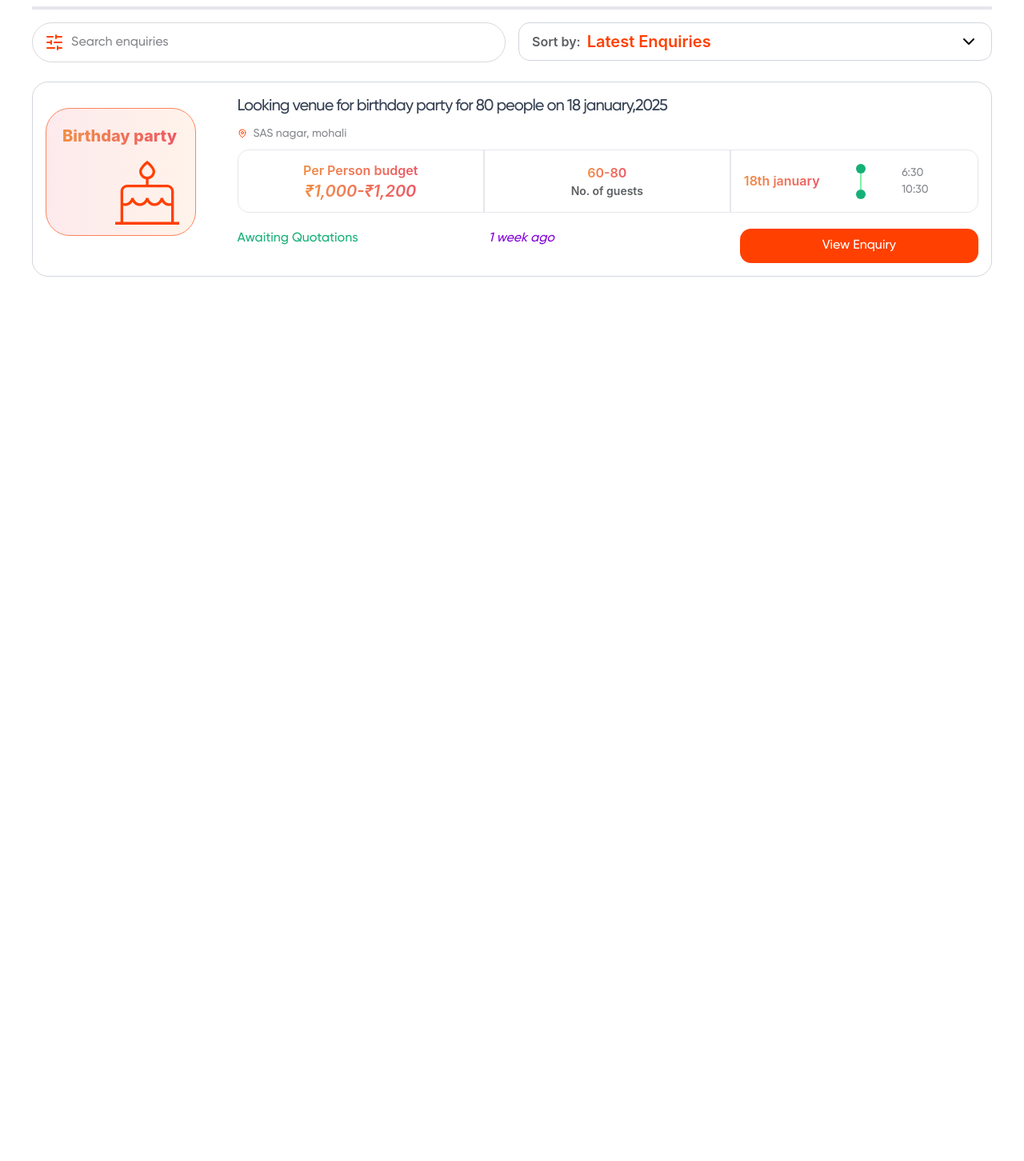
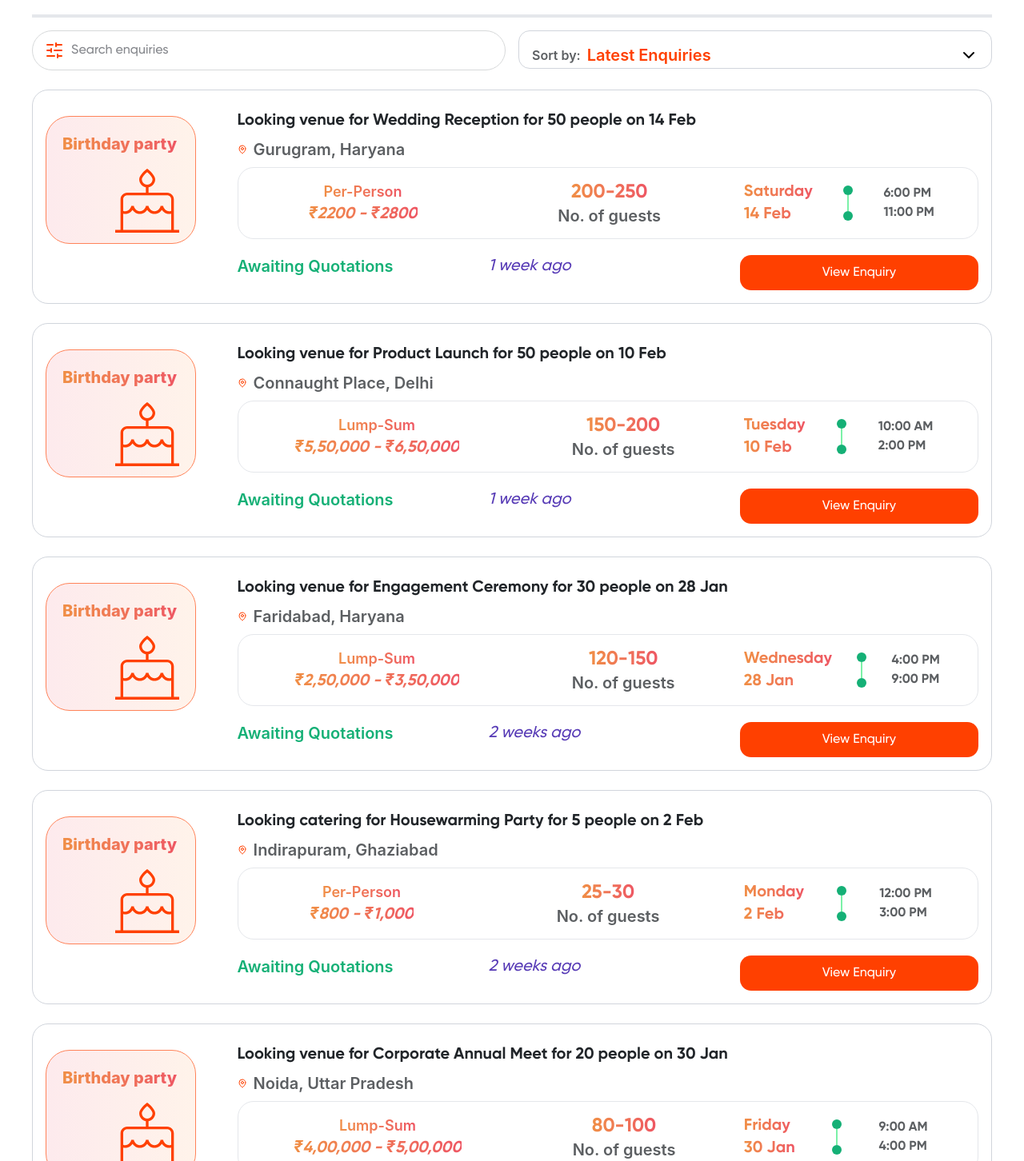
Before and after one commit to Prince5632/tracevenue-revamped, a React (Vite) app: page /dashboard in a window 1280 px wide. Shown: the part 78-1530 px from the top of the page at 80% size. Before the commit the page ends 800 px from the top, so only its background shows below. Built offline with nearby package versions, Linux system fonts and the light colour scheme; a web font is replaced by a local one.

Commit message:
Search_Functionality&filters
Implemented Search functionality and filters on active enquiry page

```diff
--- a/src/components/common/Enquiries.jsx
+++ b/src/components/common/Enquiries.jsx
@@ -1,12 +1,141 @@
-import React from 'react'
+import React, { useState } from 'react'
 import Header from './Header'
 import EnquiryCard from './EnquiryCard'
 
 const Enquiries = ({heading,subheading}) => {
+
+const data =[
+  {
+    "id": 1,
+    "lookingFor": "venue",
+    "event": "Wedding Reception",
+    "date": "14 Feb",
+    "day": "Saturday",
+    "startTime": "6:00 PM",
+    "endTime": "11:00 PM",
+    "pricingType": "per-person",
+    "minGuests": 200,
+    "maxGuests": 250,
+    "amountRange": "₹2200 - ₹2800",
+    "location": "Gurugram, Haryana",
+    "enquiryRaised": "1 week ago",
+    "enquiryRaisedDays": 7,
+    "eventDateISO": "2026-02-14"
+  },
+  {
+    "id": 2,
+    "lookingFor": "venue",
+    "event": "Corporate Annual Meet",
+    "date": "30 Jan",
+    "day": "Friday",
+    "startTime": "9:00 AM",
+    "endTime": "4:00 PM",
+    "pricingType": "lump-sum",
+    "minGuests": 80,
+    "maxGuests": 100,
+    "amountRange": "₹4,00,000 - ₹5,00,000",
+    "location": "Noida, Uttar Pradesh",
+    "enquiryRaised": "3 weeks ago",
+    "enquiryRaisedDays": 21,
+    "eventDateISO": "2026-01-30"
+  },
+  {
+    "id": 3,
+    "lookingFor": "catering",
+    "event": "Birthday Party",
+    "date": "5 Feb",
+    "day": "Thursday",
+    "startTime": "5:30 PM",
+    "endTime": "9:00 PM",
+    "pricingType": "per-person",
+    "minGuests": 40,
+    "maxGuests": 50,
+    "amountRange": "₹1,000 - ₹1,300",
+    "location": "South Delhi",
+    "enquiryRaised": "1 month ago",
+    "enquiryRaisedDays": 30,
+    "eventDateISO": "2026-02-05"
+  },
+  {
+    "id": 4,
+    "lookingFor": "venue",
+    "event": "Engagement Ceremony",
+    "date": "28 Jan",
+    "day": "Wednesday",
+    "startTime": "4:00 PM",
+    "endTime": "9:00 PM",
+    "pricingType": "lump-sum",
+    "minGuests": 120,
+    "maxGuests": 150,
+    "amountRange": "₹2,50,000 - ₹3,50,000",
+    "location": "Faridabad, Haryana",
+    "enquiryRaised": "2 weeks ago",
+    "enquiryRaisedDays": 14,
+    "eventDateISO": "2026-01-28"
+  },
+  {
+    "id": 5,
+    "lookingFor": "venue",
+    "event": "Product Launch",
+    "date": "10 Feb",
+    "day": "Tuesday",
+    "startTime": "10:00 AM",
+    "endTime": "2:00 PM",
+    "pricingType": "lump-sum",
+    "minGuests": 150,
+    "maxGuests": 200,
+    "amountRange": "₹5,50,000 - ₹6,50,000",
+    "location": "Connaught Place, Delhi",
+    "enquiryRaised": "1 week ago",
+    "enquiryRaisedDays": 7,
+    "eventDateISO": "2026-02-10"
+  },
+  {
+    "id": 6,
+    "lookingFor": "catering",
+    "event": "Housewarming Party",
+    "date": "2 Feb",
+    "day": "Monday",
+    "startTime": "12:00 PM",
+    "endTime": "3:00 PM",
+    "pricingType": "per-person",
+    "minGuests": 25,
+    "maxGuests": 30,
+    "amountRange": "₹800 - ₹1,000",
+    "location": "Indirapuram, Ghaziabad",
+    "enquiryRaised": "2 weeks ago",
+    "enquiryRaisedDays": 14,
+    "eventDateISO": "2026-02-02"
+  }
+]
+
+
+  const [sortBy, setSortBy] = useState('latest');
+
+  const sortedData=[...data].sort((a,b)=>{
+    if (sortBy === "latest") {
+    // latest enquiry first (smaller days ago)
+      return a.enquiryRaisedDays - b.enquiryRaisedDays;
+    }
+
+    if (sortBy === "nearest") {
+        // nearest event date first
+      return new Date(a.eventDateISO) - new Date(b.eventDateISO);
+  }
+
+  return 0;
+  })
+
+
+
   return (
     <>
-    <Header heading={heading} subheading={subheading}/>
-    <EnquiryCard/>
+    <Header heading={heading} subheading={subheading} sortBy={sortBy} setSortBy={setSortBy}/>
+    {sortedData.map((elem)=>{
+        return <EnquiryCard key={elem.id} looking={elem.lookingFor} event={elem.event} date={elem.date} day={elem.day} minGuest={elem.minGuests} maxGuest={elem.maxGuests} amount={elem.amountRange} location={elem.location} pricingType={elem.pricingType} enquiryRaised={elem.enquiryRaised} startTime={elem.startTime} endTime={elem.endTime}/>
+    })}
+
+
     </>
   )
 }
--- a/src/components/common/EnquiryCard.jsx
+++ b/src/components/common/EnquiryCard.jsx
@@ -4,9 +4,7 @@ import GradientText from './GradientText';
 import Button from './Button';
 import Card from './Card';
 
-
-
-const EnquiryCard = () => {
+const EnquiryCard = ({looking,event,date,day,guest,amount,location,pricingType,enquiryRaised,startTime,endTime,minGuest,maxGuest}) => {
 
   return (
     <div className='rounded-2xl my-6 border border-gray-300 grid grid-cols-1 lg:grid-cols-[0.5fr_2fr]'>
@@ -24,28 +22,35 @@ const EnquiryCard = () => {
 
         {/* content */}
         <div className='cursor-pointer p-4 flex-1'>
-            <h2 className='text-gray-700 text-md lg:text-xl font-medium tracking-tighter'>Looking venue for birthday party for 80 people on 18 january,2025</h2>
+            <h2 className='text-[#212529] font-bold text-md lg:text-xl mt-2'>Looking {looking} for {event} for {maxGuest-minGuest} people on {date}</h2>
 
             <div className='flex gap-2 my-2 items-center '>
                 <MapPin className='w-3 text-primary'/>
-                <p>SAS nagar, mohali</p>
+                <span className='text-secondary font-semibold text-xl'>{location}</span>
             </div>
 
 
-            <div className='border border-gray-200 rounded-xl grid grid-cols-1 sm:grid-cols-3 '>
+            <div className='border border-gray-200 rounded-2xl grid grid-cols-1 lg:grid-cols-[2fr_1fr]'>
+               <div className='flex justify-around'>
                 {/* person budget */}
-                <div className='border-r-2  border-gray-200 flex flex-col justify-center items-center'>
-                    <GradientText className='font-semibold'>Per Person budget</GradientText>
-                    <GradientText className='text-xl font-semibold italic'>₹1,000-₹1,200</GradientText>
+                <div className='border-gray-200 flex flex-col justify-center items-center'>
+                    <GradientText className='font-semibold text-lg capitalize'>{pricingType}</GradientText>
+                    <GradientText className='text-xl font-bold italic'>{amount}</GradientText>
                 </div>
                 {/* guests */}
-                <div className='border-r-2 p-4 border-gray-200 flex justify-center items-center flex-col'>
-                   <GradientText className='font-semibold'>60-80</GradientText>
-                    <p className='text-secondary font-semibold'>No. of guests</p>
+                <div className='border-gray-200 flex justify-center items-center flex-col'>
+                   <GradientText className='font-bold text-2xl'>{minGuest}-{maxGuest}</GradientText>
+                    <span className='text-secondary font-semibold text-xl'>No. of guests</span>
+
+
                 </div>
-                <div className='flex p-4 justify-between items-center'>
-                    <div>
-                        <GradientText className='font-semibold'>18th january</GradientText>
+
+               </div>
+
+                <div className='flex p-4 justify-center gap-4 lg:justify-between items-center'>
+                    <div className='flex flex-col'>
+                        <GradientText className='font-bold text-xl'>{day}</GradientText>
+                        <GradientText className='font-bold text-xl'>{date}</GradientText>
                     </div>
 
                    <div className='flex flex-col items-center'>
@@ -54,9 +59,11 @@ const EnquiryCard = () => {
                         <div className='w-3 h-3 bg-[#15b076] rounded-full'></div>
                    </div>
 
-                   <div>
-                    <p>6:30</p>
-                    <p>10:30</p>
+                   <div className='flex flex-col text-secondary font-bold'>
+                    <span>
+                       {startTime}
+                    </span>
+                    <span>{endTime}</span>
                    </div>
 
                    <div>
@@ -66,9 +73,9 @@ const EnquiryCard = () => {
             </div>
 
             <div className='grid grid-cols-1 lg:grid-cols-3 mt-5 gap-4'>
-                <h2 className='text-success text-md'>Awaiting Quotations</h2>
-                <h2 className='italic text-purple-700'>1 week ago</h2>
-               <Button className="rounded-xl text-sm" variant="primary" children="View Enquiry"/>
+                <h2 className='text-success font-semibold text-xl'>Awaiting Quotations</h2>
+                <h2 className='italic text-[#573bb6] text-xl'>{enquiryRaised}</h2>
+               <Button className="rounded-xl font-bold" variant="primary" children="View Enquiry"/>
             </div>
 
         </div>
--- a/src/components/common/Header.jsx
+++ b/src/components/common/Header.jsx
@@ -6,7 +6,7 @@ import { ChevronDown } from 'lucide-react';
 import { SlidersHorizontal } from 'lucide-react';
 import { useSetState } from 'react-use';
 
-const Header = ({heading,subheading}) => {
+const Header = ({heading,subheading,sortBy,setSortBy}) => {
     const [isOpen, setIsOpen] = useState(false);
     const [event, setEvent] = useState('Latest Enquiries');
     const inputRef=useRef(null);
@@ -33,7 +33,7 @@ const Header = ({heading,subheading}) => {
     <div className='grid grid-cols-1 lg:grid-cols-2 lg:gap-10 items-center'>
         <div>
             <h1 className='text-body font-bold text-2xl text-[#373d42]'>{heading}</h1>
-            <p >{subheading}</p>
+            <h2 className='mt-2 text-secondary'>{subheading}</h2>
         </div>
         <div className='mt-2 lg:justify-self-end'>
             <Button variant="outline" children="Plan My Event"
@@ -48,21 +48,27 @@ const Header = ({heading,subheading}) => {
     <div className='grid grid-cols-1 lg:grid-cols-2 gap-4 mt-3'>
         <Input placeholder="Search enquiries"  leftIcon={ <SlidersHorizontal />}/>
 
-        <div ref={inputRef} className='rounded-xl border border-gray-300 flex gap-5 items-center hover:border-orange-600 relative
+        <div ref={inputRef} className='rounded-xl border border-gray-300 flex gap-5 flex-colitems-center hover:border-orange-600 relative
         cursor-pointer h-12 justify-between p-4'>
-            <div className='flex gap-2 items-center'>
-                <div className='text-secondary font-semibold'>Sort by:</div>
-                <div className='text-primary text-sm md:text-xl font-semibold'>{event}</div>
+        <div className='relative w-full'>
+            <div className='flex justify-between items-center'>
+                <div className='flex gap-2 items-center relative'>
+                    <div className='text-secondary font-semibold'>Sort by:</div>
+                    <div className='text-primary text-sm md:text-xl font-semibold'>{event}</div>
+                </div>
+
+                <button className="cursor-pointer ml-20" onClick={()=>{
+                        setIsOpen(!isOpen)
+                    }}><ChevronDown /></button>
+
             </div>
-                <button className="cursor-pointer ml-20" onClick={()=>{
-                    setIsOpen(!isOpen)
-                }}><ChevronDown /></button>
 
             {isOpen &&
-            <div className='bg-white h-25 rounded-xl border border-gray-400 absolute left-40 md:left-80 lg:left-25 xl:left-30 top-10 p-2 mt-2 w-[60%] ml-10'>
+            <div className='bg-white h-25 rounded-xl border border-gray-400 absolute right-0 top-6 p-2 mt-2 w-[60%] ml-10'>
                 <div className='flex justify-between items-center'>
                     <button onClick={()=>{
                         setEvent('Latest Enquiries')
+                        setSortBy('latest')
                     }} className='my-2 text-gray-600 font-semibold hover:text-orange-600 cursor-pointer'>Latest Enquiries</button>
 
                       {event==='Latest Enquiries' && <img src="src\assets\images\tick.png"/> }
@@ -71,15 +77,15 @@ const Header = ({heading,subheading}) => {
                 <div className='flex justify-between items-center'>
                     <button onClick={()=>{
                         setEvent('Nearest Event date')
-
-
+                        setSortBy('nearest')
                     }} className='text-gray-600 font-semibold hover:text-orange-600 cursor-pointer'>Nearest Event date</button>
                     {event==='Nearest Event date'  &&  <img src="src\assets\images\tick.png"/>}
 
+            </div>
 
                 </div>
+            }
             </div>
-            }
         </div>
         </div>
     </div>
```
